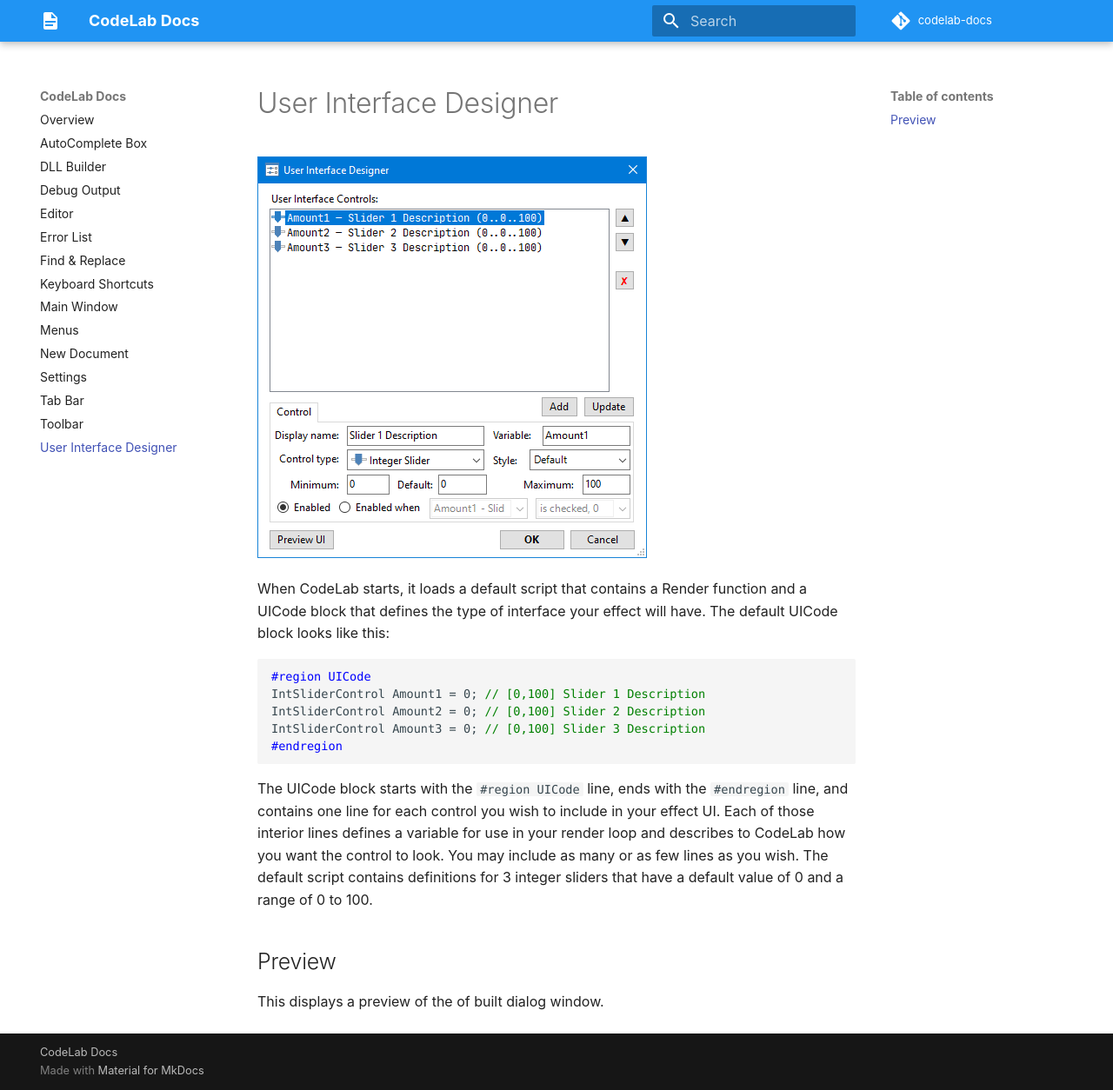
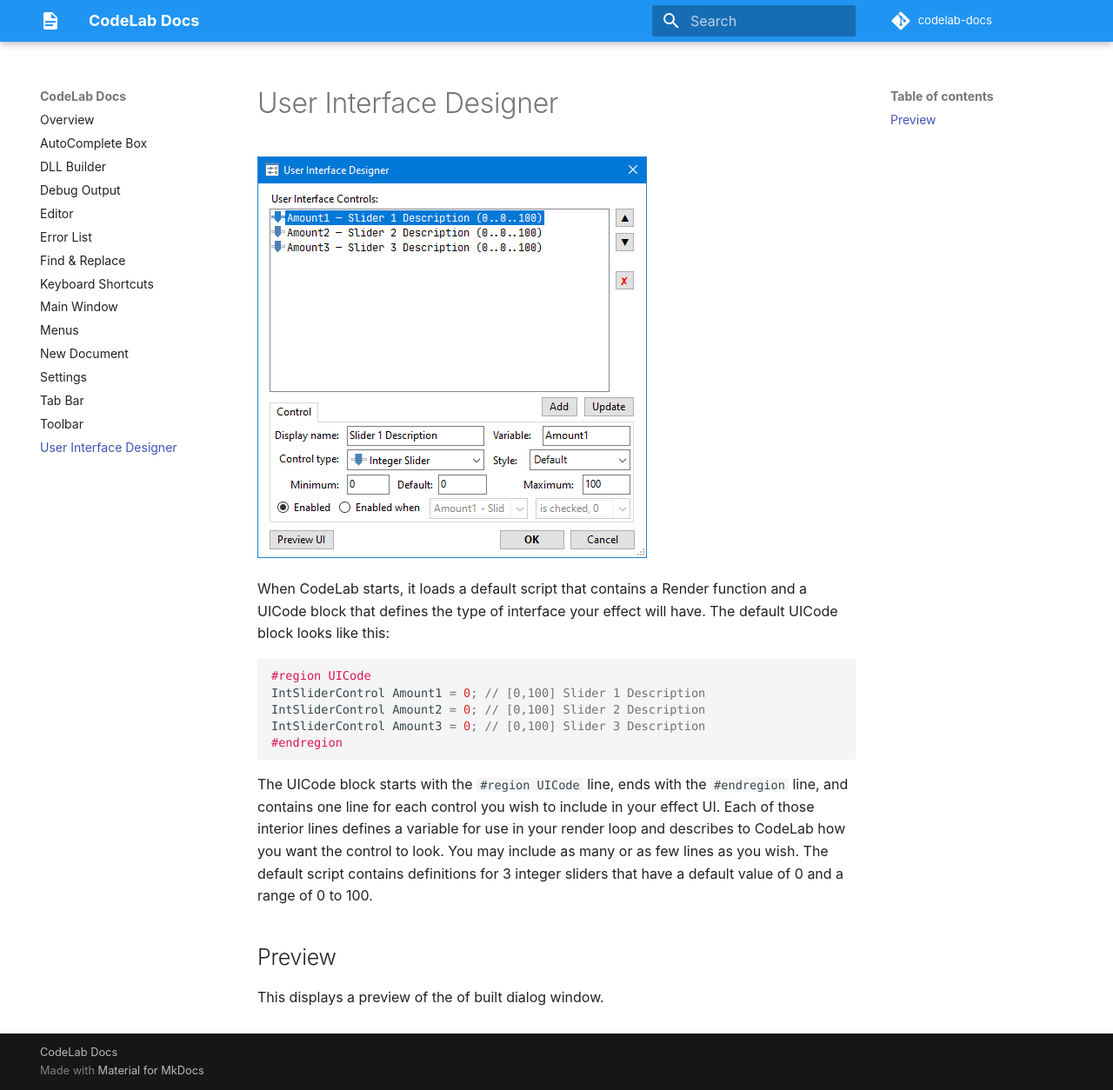
Before and after one commit to toehead2001/codelab-docs, an MkDocs documentation site: the page built from docs/ui-designer.md, in a window 1280 px wide and 1254 px high. Shown: the whole window at 87% size. Built offline with MkDocs 1.6.1 and Material for MkDocs 9.7.7, drawn with Linux system fonts in a browser that asks for light colours; comment, search, counter and statistics services are not loaded.

Commit message:
Revert "Use the vs style for code"
This reverts commit 6093584e8bd26b6e53010123f42af12252f5b8a4.

```diff
--- a/mkdocs.yml
+++ b/mkdocs.yml
@@ -20,8 +20,7 @@
     - admonition
     - codehilite:
         guess_lang: false
-        noclasses: true
-        pygments_style: vs
+    - pymdownx.superfences
     - pymdownx.keys
     - toc:
         permalink: true
```
